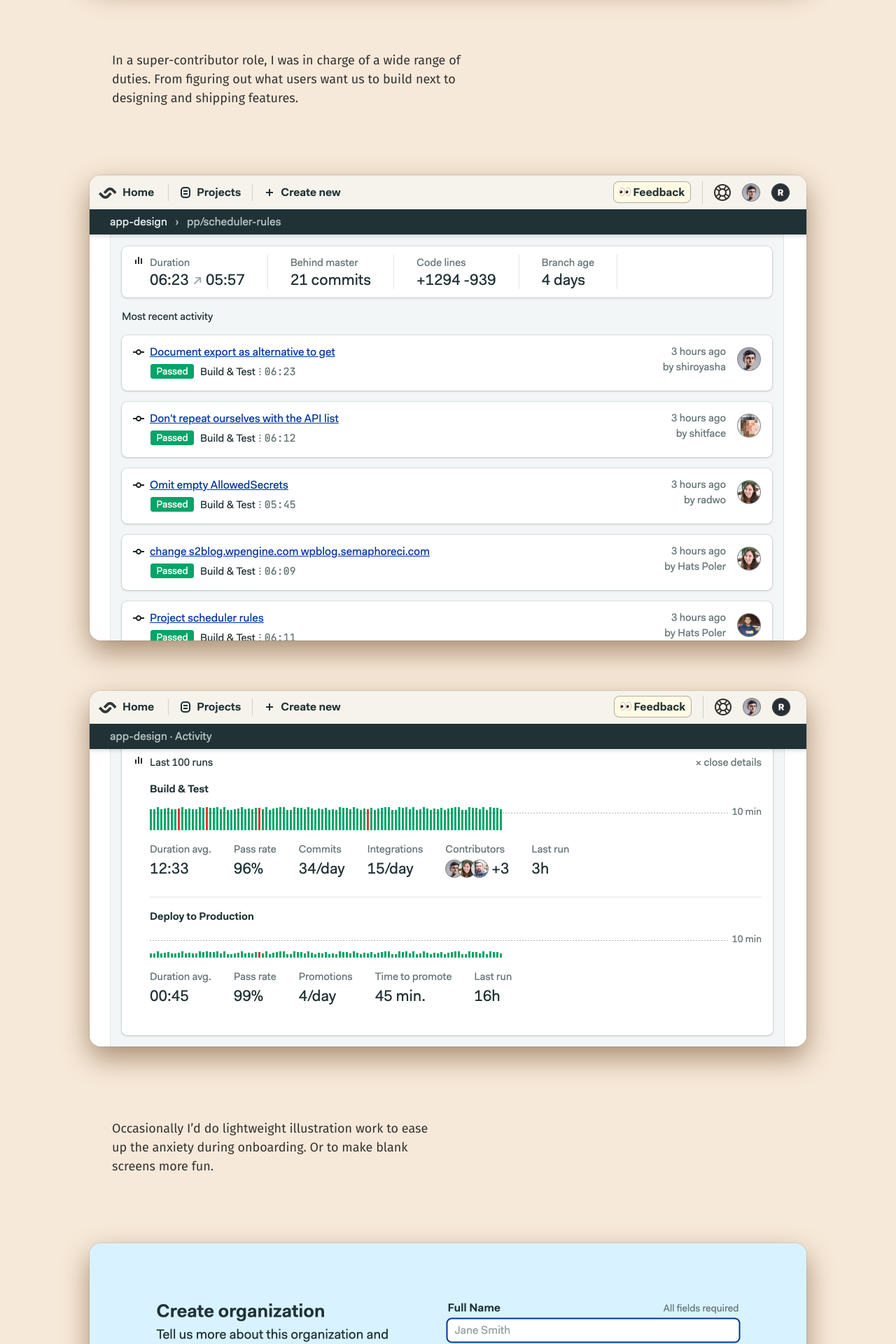
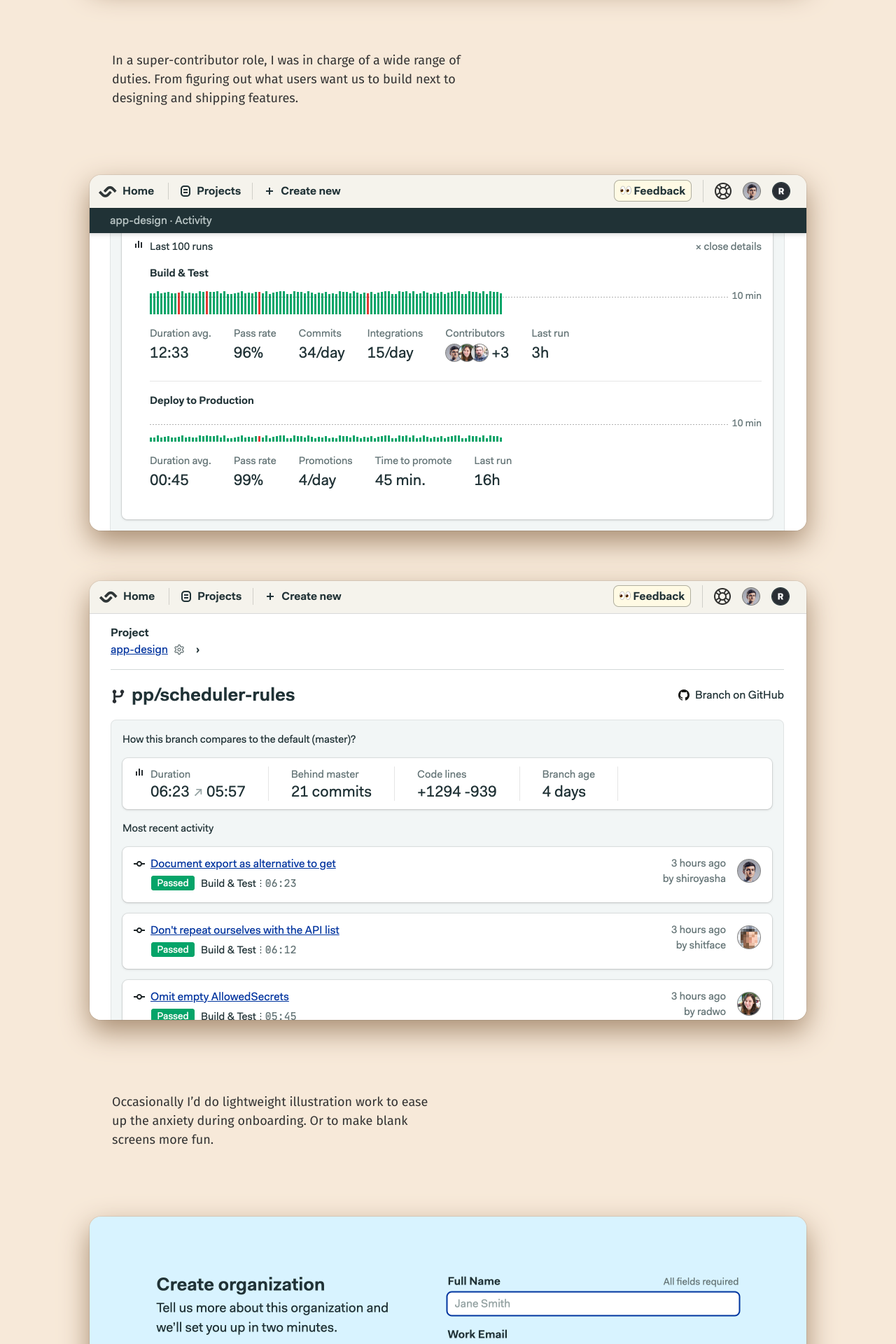
Before and after one commit to ropsii/ropsii.github.io, a Jekyll site: the page built from work.html, in a window 1280 px wide. Shown: the part 1656-3576 px from the top of the page at 70% size. Built offline with Jekyll 4.4.1, drawn with Linux system fonts in a browser that asks for light colours.

Commit message:
update work

```diff
--- a/_layouts/work.html
+++ b/_layouts/work.html
@@ -97,11 +97,11 @@
                     </div>
 
                     <div class="mb5">
-                        <img src="{% link /assets/work-sem-branch.png %}" alt="Semaphore branch page" class="br4 w-100 shadow-2">
+                        <img src="{% link /assets/work-sem-project.png %}" alt="Semaphore insights" class="br4 w-100 shadow-2">
                     </div>
 
                     <div class="mb5">
-                        <img src="{% link /assets/work-sem-project.png %}" alt="Semaphore insights" class="br4 w-100 shadow-2">
+                        <img src="{% link /assets/work-sem-branch.png %}" alt="Semaphore branch page" class="br4 w-100 shadow-2">
                     </div>
 
                     <div class="ph4-m mv4 mv5-m pv4">
```
Also changed, not shown: assets/work-sem-branch.png.
